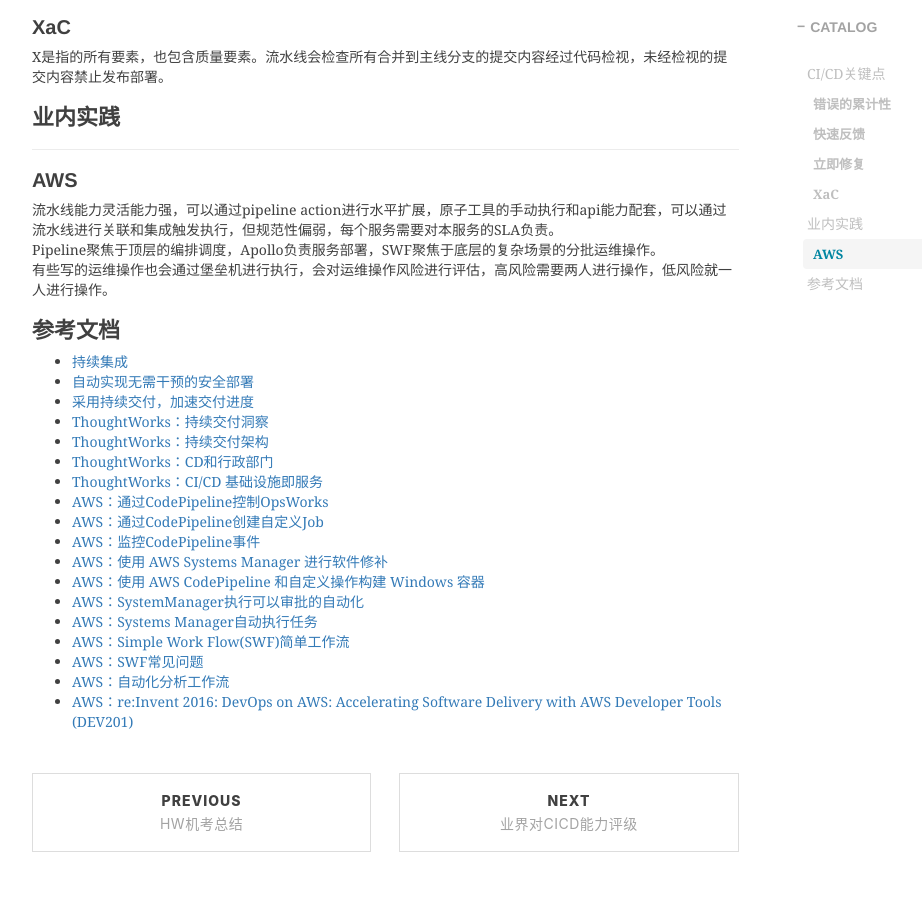
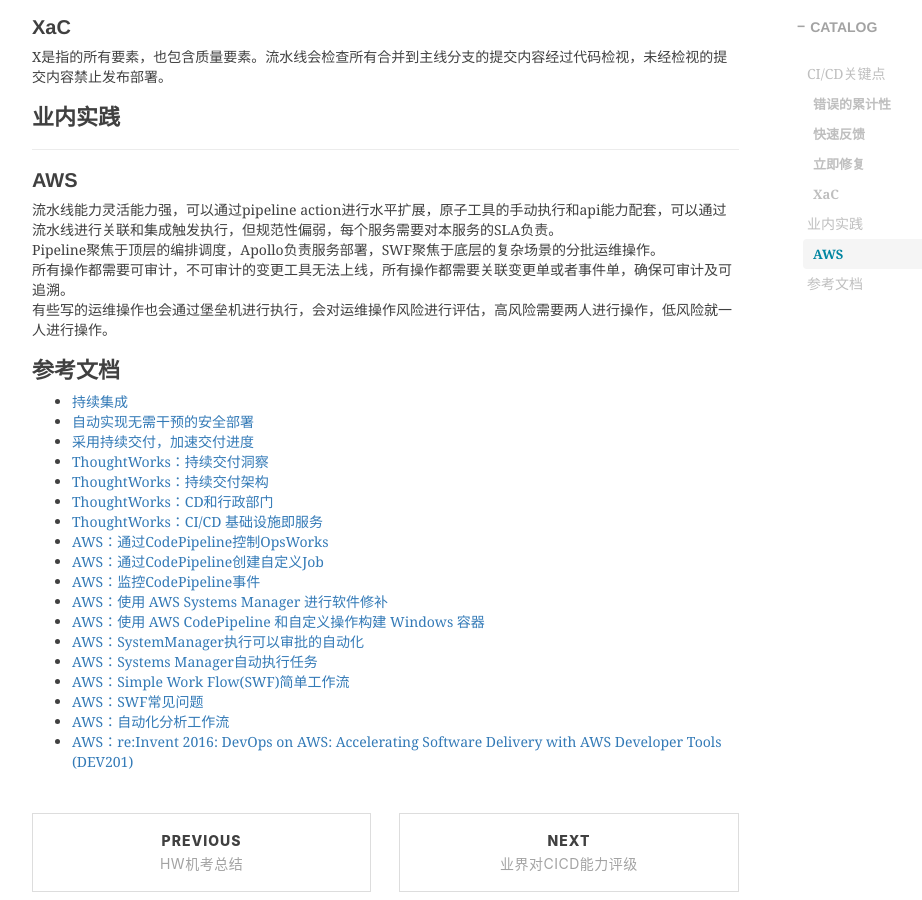
Before and after one commit to shihai1991/shihai1991.github.io, a Jekyll site: the page built from _posts/2024-10-06-持续集成与持续交付.md, in a window 1280 px wide and 900 px high, scrolled down 914 px. Shown: the whole window, without its empty margins (233-1155 px from the left). Built offline with Jekyll 4.4.1, drawn with Linux system fonts in a browser that asks for light colours; nearby versions of some CDN libraries; comment, search, counter and statistics services are not loaded.

Commit message:
Update 2024-10-06-持续集成与持续交付.md

```diff
--- a/_posts/2024-10-06-持续集成与持续交付.md
+++ b/_posts/2024-10-06-持续集成与持续交付.md
@@ -30,6 +30,7 @@
 ## AWS
 流水线能力灵活能力强，可以通过pipeline action进行水平扩展，原子工具的手动执行和api能力配套，可以通过流水线进行关联和集成触发执行，但规范性偏弱，每个服务需要对本服务的SLA负责。
 Pipeline聚焦于顶层的编排调度，Apollo负责服务部署，SWF聚焦于底层的复杂场景的分批运维操作。
+所有操作都需要可审计，不可审计的变更工具无法上线，所有操作都需要关联变更单或者事件单，确保可审计及可追溯。
 有些写的运维操作也会通过堡垒机进行执行，会对运维操作风险进行评估，高风险需要两人进行操作，低风险就一人进行操作。
 
 # 参考文档
```
